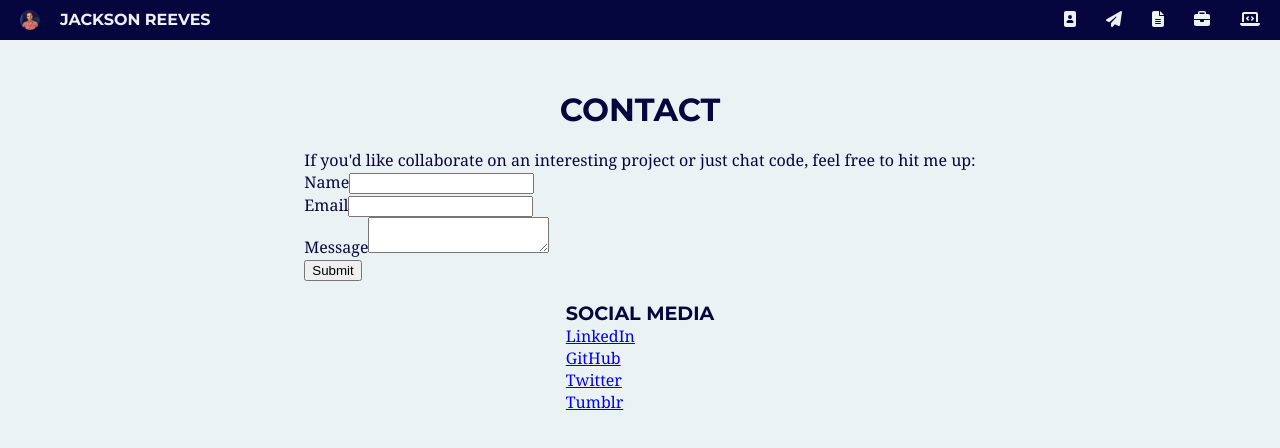
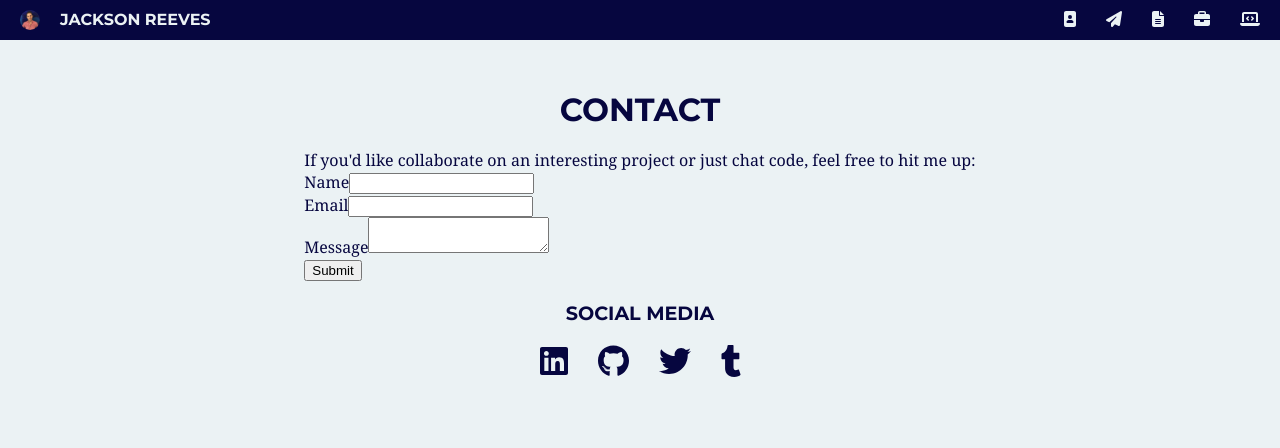
Before and after one commit to jtreeves/portfolio-react, a React (Create React App) app: page / in a window 1280 px wide. Both pictures are taken after a click on the item 1114 px from the left and 20 px from the top of the page. Shown: the top 448 px of the page. Built offline with nearby package versions, Linux system fonts and the light colour scheme; no server answers.

Commit message:
[Contact] Add icons for social media

```diff
--- a/package.json
+++ b/package.json
@@ -4,6 +4,7 @@
     "private": true,
     "dependencies": {
         "@emailjs/browser": "^3.7.0",
+        "@fortawesome/free-brands-svg-icons": "^6.2.0",
         "@fortawesome/free-solid-svg-icons": "^6.2.0",
         "@fortawesome/react-fontawesome": "^0.2.0",
         "@testing-library/jest-dom": "^5.16.5",
--- a/src/data/contact.js
+++ b/src/data/contact.js
@@ -1,3 +1,5 @@
+import { faGithub, faLinkedin, faTwitter, faTumblr } from '@fortawesome/free-brands-svg-icons'
+
 const contact = {
     formFields: [
         {
@@ -16,19 +18,23 @@ const contact = {
     socials: [
         {
             name: 'LinkedIn',
-            link: 'https://www.linkedin.com/in/jacksonreeves/'
+            link: 'https://www.linkedin.com/in/jacksonreeves/',
+            icon: faLinkedin
         },
         {
             name: 'GitHub',
-            link: 'https://github.com/jtreeves'
+            link: 'https://github.com/jtreeves',
+            icon: faGithub
         },
         {
             name: 'Twitter',
-            link: 'https://twitter.com/JTReeves'
+            link: 'https://twitter.com/JTReeves',
+            icon: faTwitter
         },
         {
             name: 'Tumblr',
-            link: 'https://jacksonreeves.tumblr.com'
+            link: 'https://jacksonreeves.tumblr.com',
+            icon: faTumblr
         }
     ]
 }
--- a/src/sections/Contact.jsx
+++ b/src/sections/Contact.jsx
@@ -1,4 +1,5 @@
 import { useRef } from 'react'
+import { FontAwesomeIcon } from '@fortawesome/react-fontawesome'
 import emailjs from '@emailjs/browser'
 import contact from '../data/contact'
 import capitalizeWord from '../utilities/capitalizeWord'
@@ -53,7 +54,11 @@ function Contact(props) {
                     target='_blank'
                     rel='noreferrer'
                 >
-                    {social.name}
+                    <FontAwesomeIcon
+                        icon={social.icon}
+                        title={social.name}
+                        size='2x'
+                    />
                 </a>
             </li>
         )
@@ -73,9 +78,9 @@ function Contact(props) {
                 <button type='submit'>Submit</button>
             </form>
 
+            <h2>Social Media</h2>
+
             <ul>
-                <h2>Social Media</h2>
-
                 {socialMedia}
             </ul>
         </section>
--- a/src/styles/contact.css
+++ b/src/styles/contact.css
@@ -0,0 +1,10 @@
+#contact ul {
+    display: flex;
+    gap: 30px;
+    justify-content: center;
+}
+
+#contact a {
+    text-decoration: none;
+    color: #06063f;
+}
```
Also changed, not shown: 1 other file (tests, documents, lock files or other folders).
